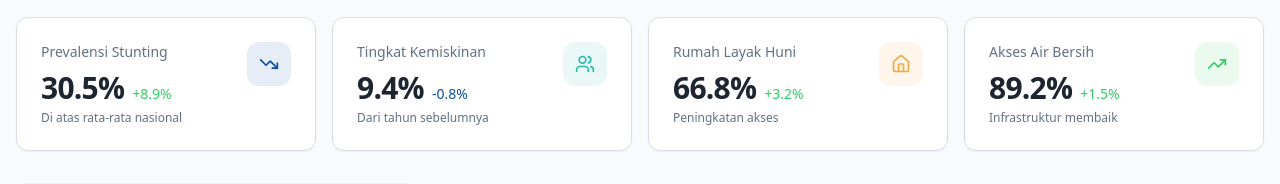
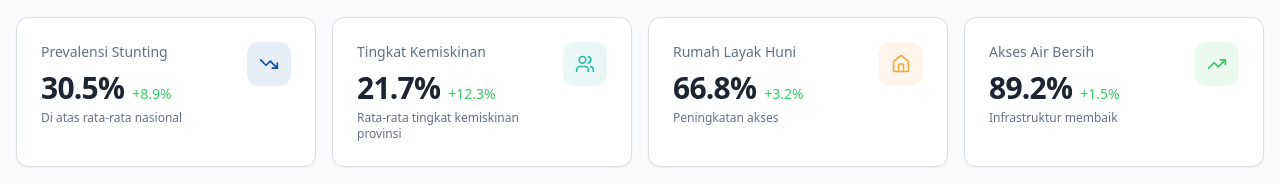
Before and after one commit to sweexhana-sketch/stunting-kemiskinan-pbd, a React (Vite) app: page / in a window 1280 px wide. Both pictures are taken after a click on the tab "Kemiskinan". Shown: the part 181-365 px from the top of the page. Built offline with nearby package versions, Linux system fonts and the light colour scheme; the HTML template or start-up script is replaced by a standard one.

Commit message:
Update poverty stats and chart to reflect 2024 regional data

```diff
--- a/src/components/dashboard/PovertyChart.tsx
+++ b/src/components/dashboard/PovertyChart.tsx
@@ -8,6 +8,7 @@ const PovertyChart = () => {
     { tahun: "2021", kemiskinan: 10.1, ekstrem: 3.2 },
     { tahun: "2022", kemiskinan: 9.4, ekstrem: 2.8 },
     { tahun: "2023", kemiskinan: 8.6, ekstrem: 2.4 },
+    { tahun: "2024", kemiskinan: 21.7, ekstrem: 5.2 }, // Including 2024 update
   ];
 
   return (
--- a/src/components/dashboard/StatsOverview.tsx
+++ b/src/components/dashboard/StatsOverview.tsx
@@ -25,11 +25,11 @@ const StatsOverview = () => {
     },
     {
       title: "Tingkat Kemiskinan",
-      value: "9.4%",
-      change: "-0.8%",
-      trend: "down",
+      value: "21.7%", // Average of SSGI 2024 regional data provided
+      change: "+12.3%", // vs ~9.4% previous
+      trend: "up",
       icon: Users,
-      description: "Dari tahun sebelumnya",
+      description: "Rata-rata tingkat kemiskinan provinsi",
       color: "text-secondary",
       bgColor: "bg-secondary/10",
     },
--- a/src/contexts/DataProvider.tsx
+++ b/src/contexts/DataProvider.tsx
@@ -89,18 +89,10 @@ export const DataProvider: React.FC<{ children: React.ReactNode }> = ({ children
     }, [data]);
 
     const calculateStatus = (stunting: number, kemiskinan: number, perumahan: number): string => {
-        // Updated logic based on SSGI 2024 thresholds from user
-        // > 30% Stunting -> Sangat Tinggi
-        // 20% - 30% Stunting -> Prioritas Sedang
-        // Adjusted Poverty/Housing integration:
-
-        if (stunting > 30) return "Sangat Tinggi";
-        if (stunting > 20 || kemiskinan > 10 || perumahan < 60) return "Prioritas Sedang"; // Mapped "Tinggi" to Prioritas Sedang
-
-        // Fallback for Moderate/Good
-        if (stunting > 10 || kemiskinan > 8) return "Prioritas Sedang";
-
-        return "Baik";
+        // Updated logic based on SSGI 2024 and User JSON categories
+        if (stunting > 30 || kemiskinan > 25) return "Sangat Tinggi";
+        if (stunting > 20 || kemiskinan > 15) return "Tinggi";
+        return "Sedang";
     };
 
     const updateRegionData = (regionName: string, newData: Partial<RegionData>) => {
```
